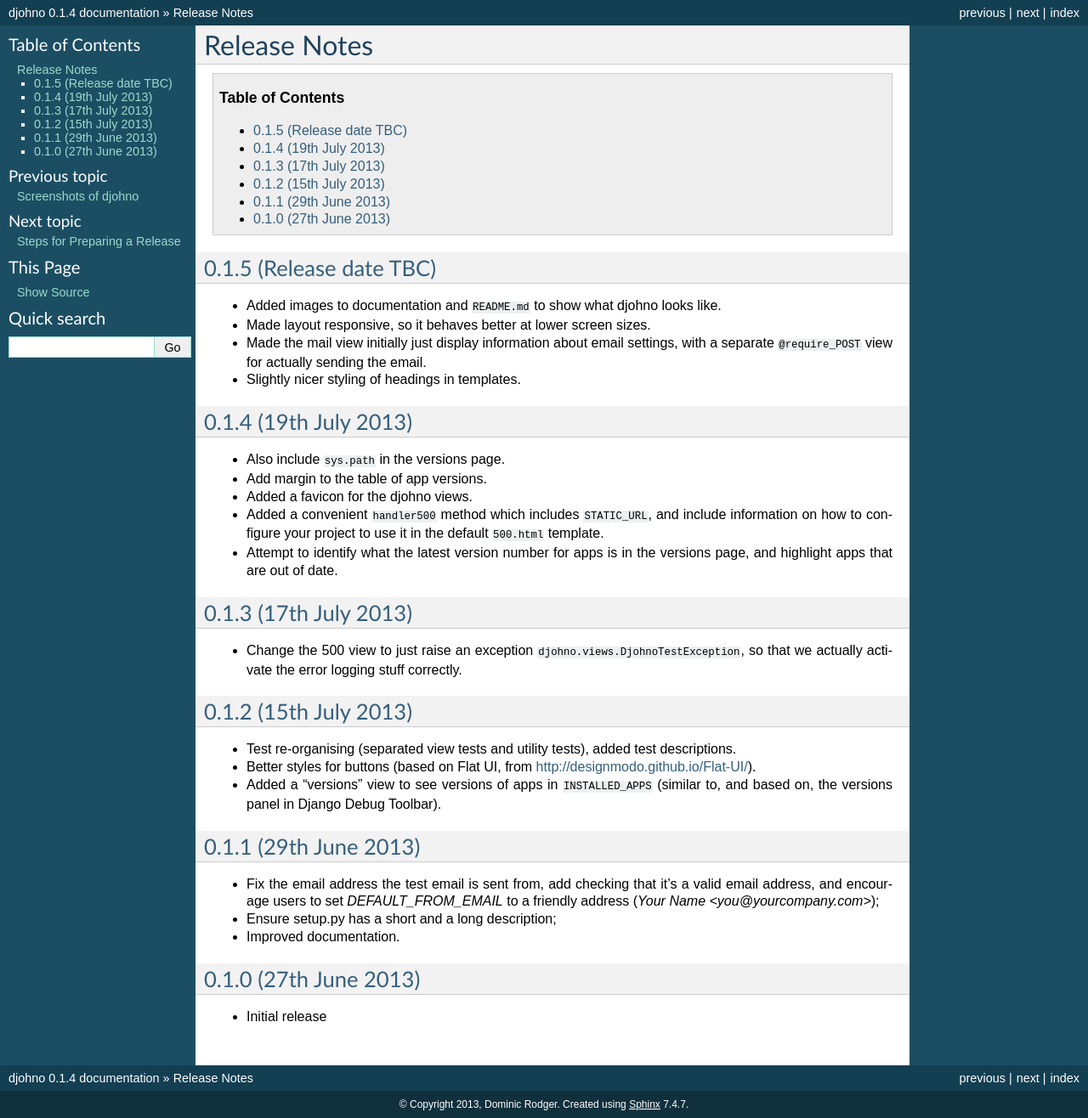
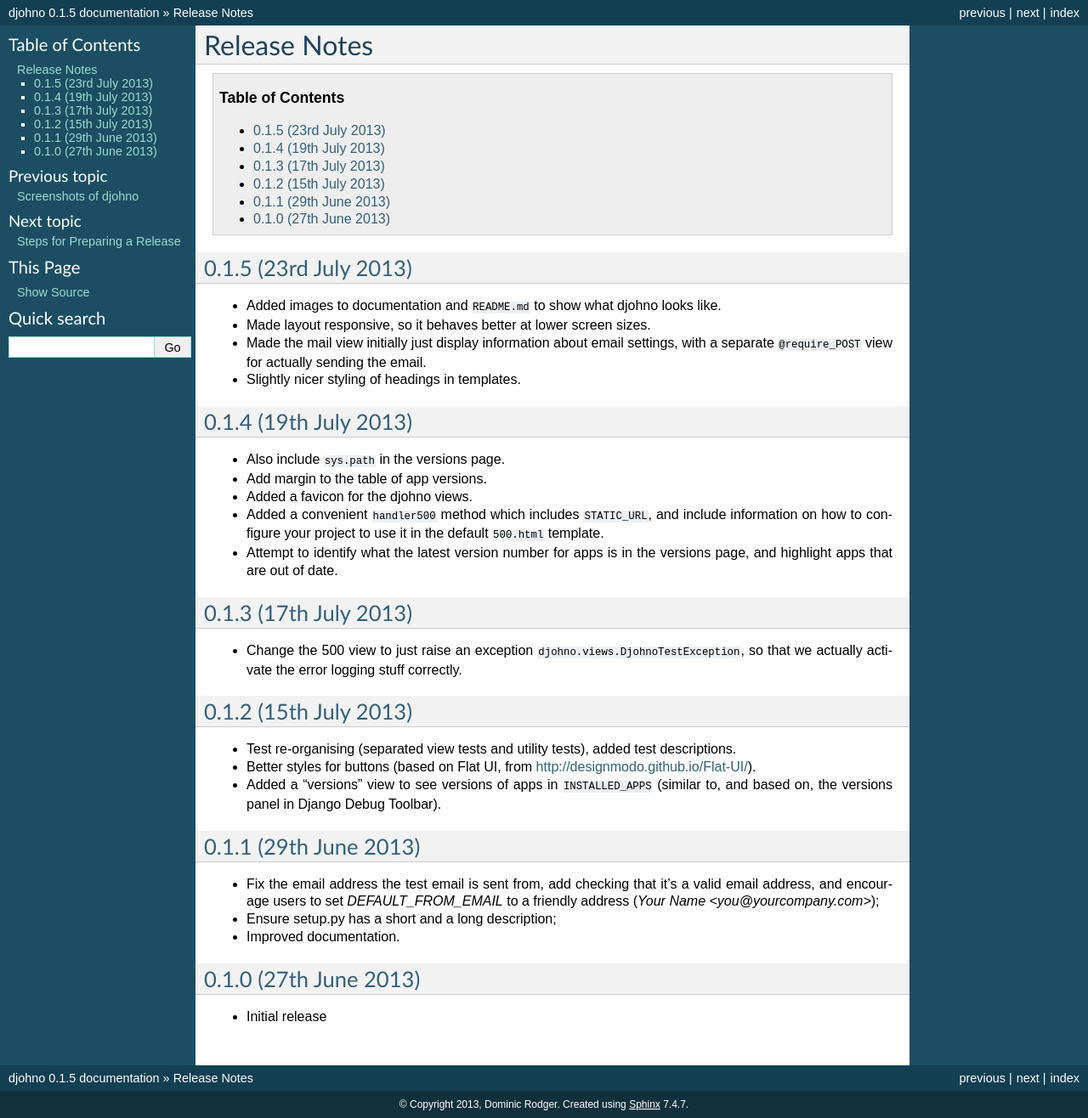
Before and after one commit to dominicrodger/djohno, a Sphinx documentation site: the page built from docs/release_notes.rst, in a window 1280 px wide. Shown: the whole page at 85% size. Built offline with Sphinx 7.4.7, drawn with Linux system fonts in a browser that asks for light colours.

Commit message:
Preparing to release 0.1.5

```diff
--- a/djohno/__init__.py
+++ b/djohno/__init__.py
@@ -1,2 +1,2 @@
-__version__ = '0.1.4'
+__version__ = '0.1.5'
 VERSION = tuple(map(int, __version__.split('.')))
--- a/docs/conf.py
+++ b/docs/conf.py
@@ -48,9 +48,9 @@
 # built documents.
 #
 # The short X.Y version.
-version = '0.1.4'
+version = '0.1.5'
 # The full version, including alpha/beta/rc tags.
-release = '0.1.4'
+release = '0.1.5'
 
 # The language for content autogenerated by Sphinx. Refer to documentation
 # for a list of supported languages.
--- a/docs/release_notes.rst
+++ b/docs/release_notes.rst
@@ -4,8 +4,8 @@
 .. contents:: Table of Contents
    :local:
 
-0.1.5 (Release date TBC)
-========================
+0.1.5 (23rd July 2013)
+======================
 
 * Added images to documentation and ``README.md`` to show what djohno
   looks like.
```
